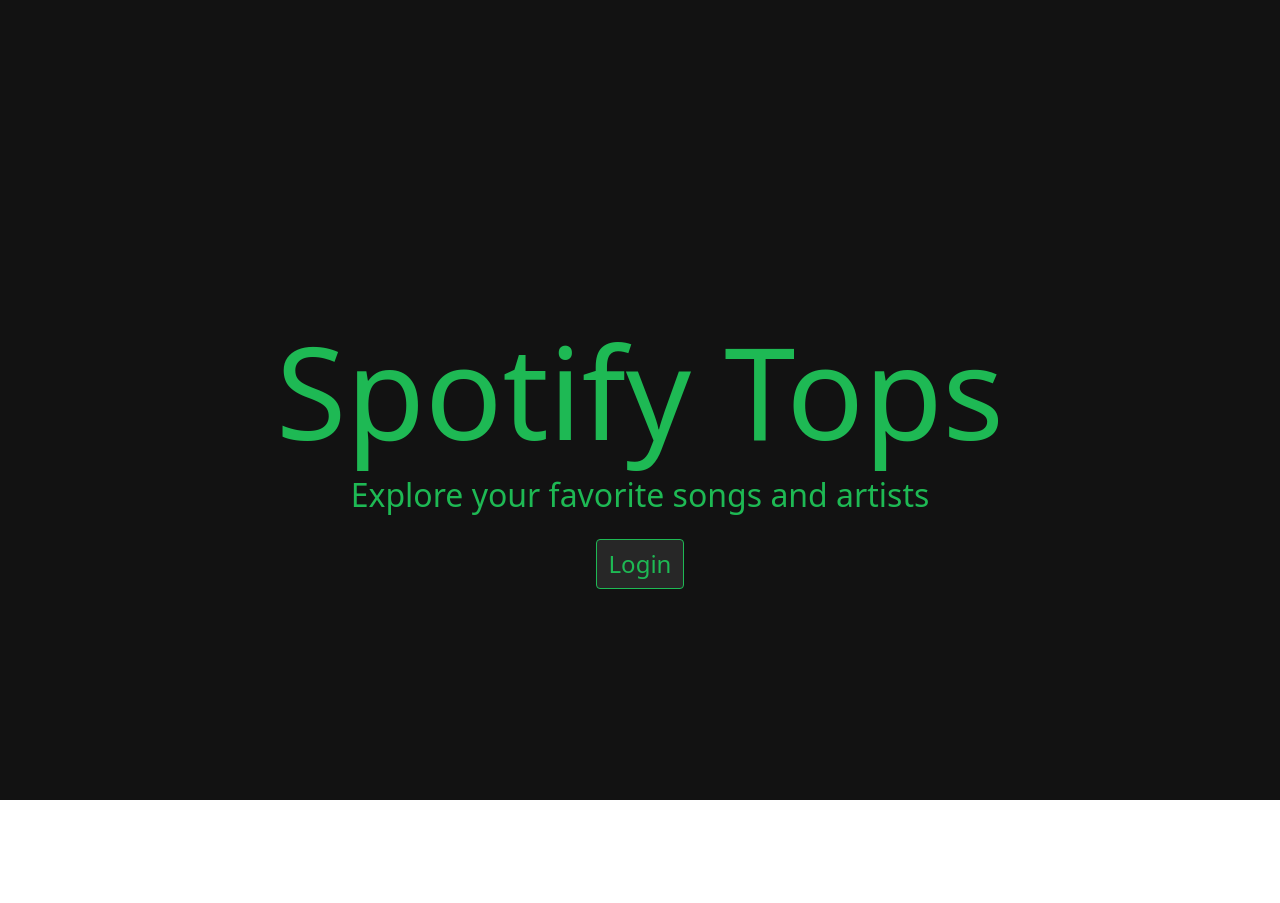
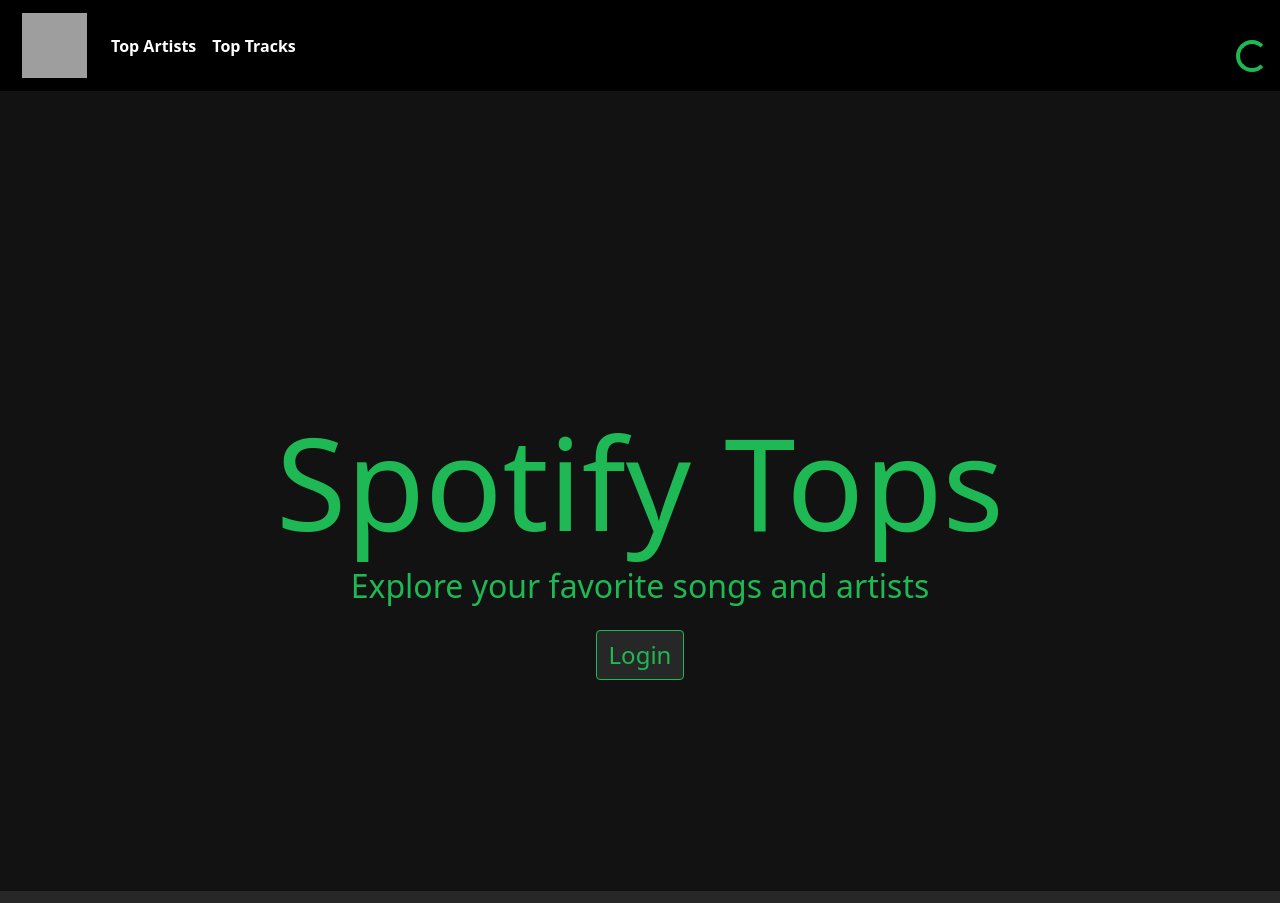
Before and after one commit to samgold2020/Spotify, a React (Create React App) app: page /login in a window 1280 px wide. Shown: the top 903 px of the page. Before the commit the page ends 800 px from the top, so only its background shows below. Built offline with nearby package versions, Linux system fonts and the light colour scheme; grey boxes are pictures that could not be loaded.

Commit message:
Remove error from App.js

```diff
--- a/src/App.js
+++ b/src/App.js
@@ -48,17 +48,17 @@
 
   return (
     <React.Fragment>
-      <Switch>
-        <Route path={RouteNav.Login} component={Login} />
-        <div style={{ backgroundColor: Colors.darkGrey }}>
-          <NavBar />
+      <NavBar />
+      <div style={{ backgroundColor: Colors.darkGrey }}>
+        <Switch>
+          <Route path={RouteNav.Login} component={Login} />
           <Route path={RouteNav.TopArtists} component={TopArtists} />
           <Route path={RouteNav.TopTracks} component={TopTracks} />
           <Route path={RouteNav.Artist} component={Artist} />
           <Route path={RouteNav.Track} component={Track} />
-          <Footer />
-        </div>
-      </Switch>
+        </Switch>
+        <Footer />
+      </div>
     </React.Fragment>
   );
 }
```
